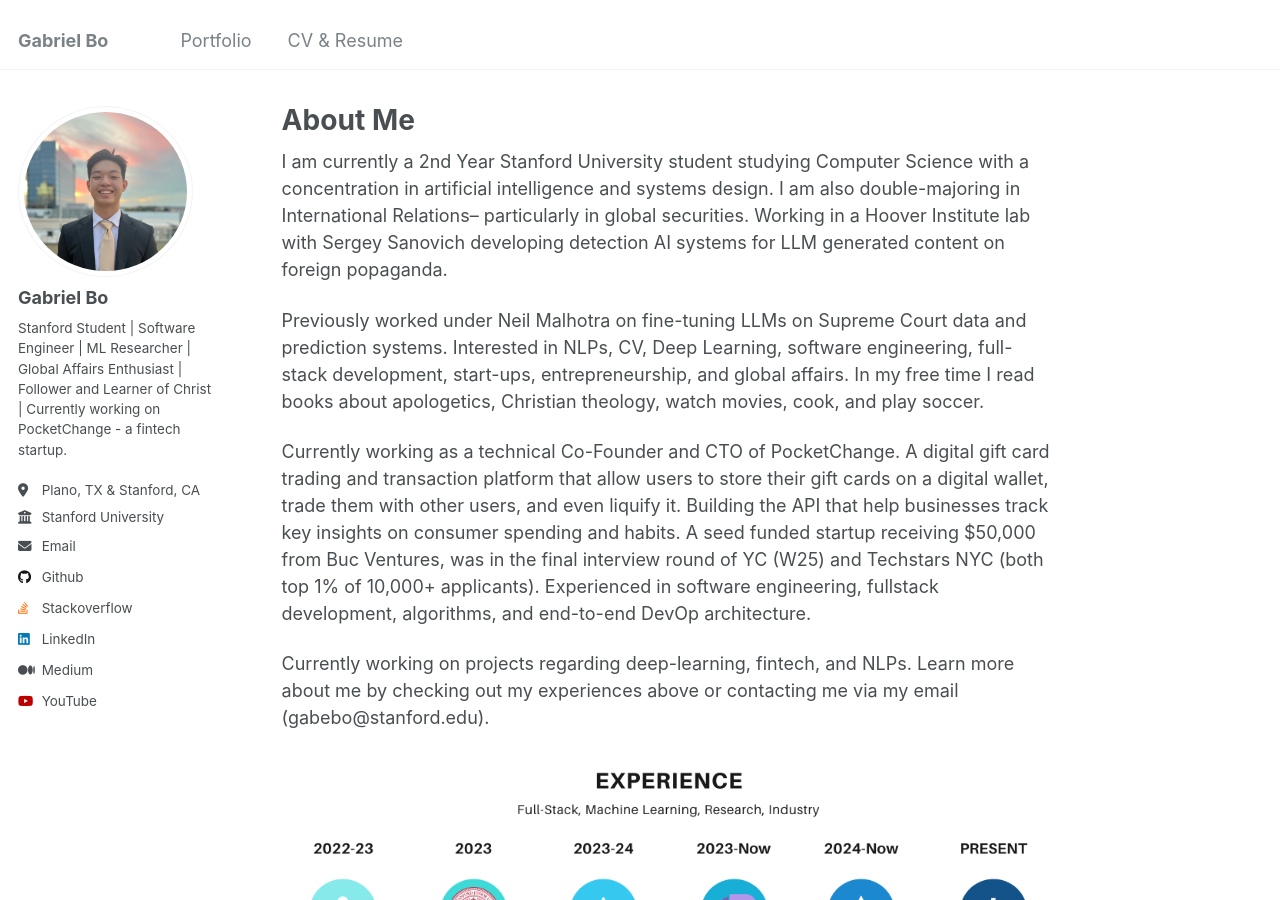
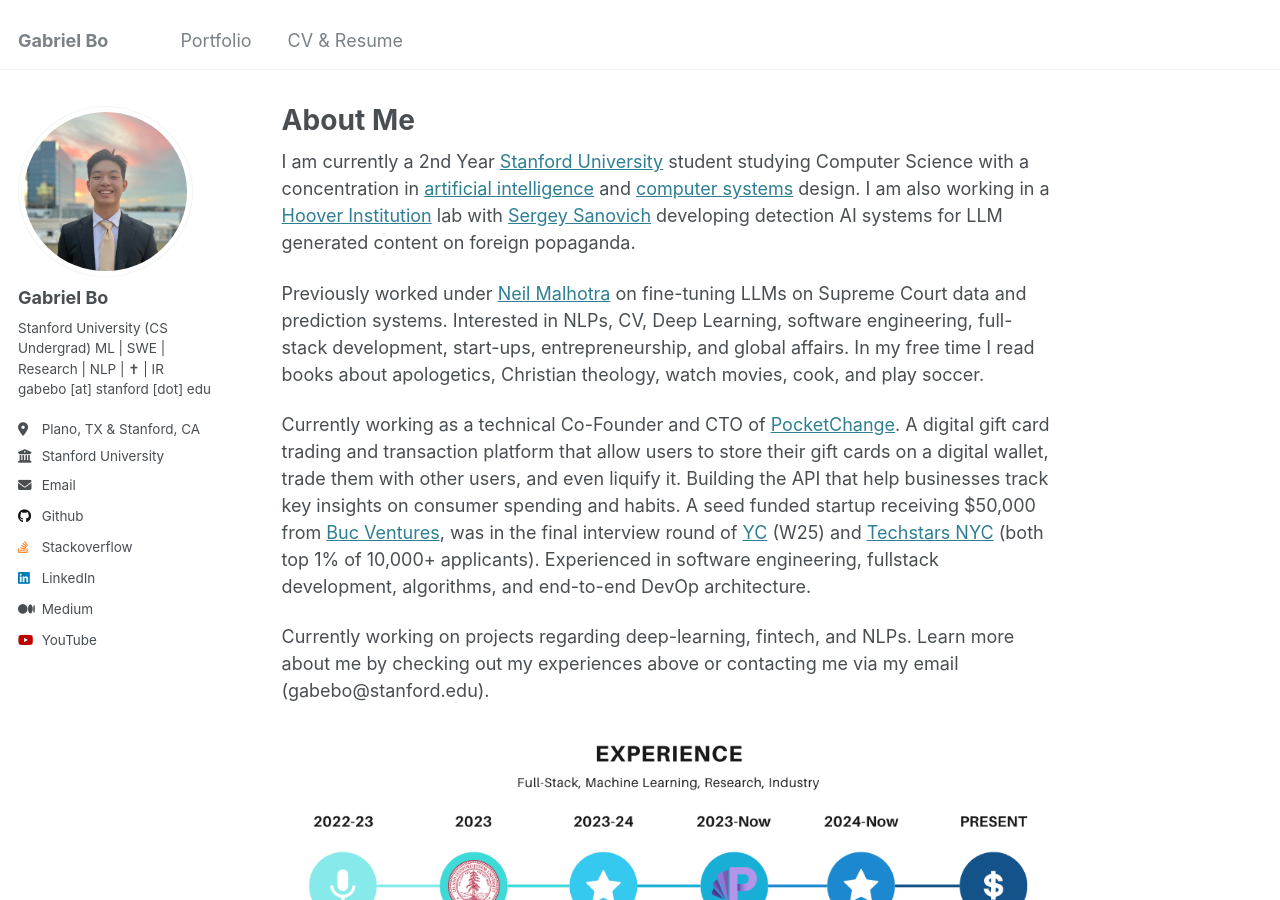
Before and after one commit to gabrielkmbo/gabrielkmbo.github.io, a Jekyll site: the page built from _pages/about.md, in a window 1280 px wide and 900 px high. Built offline with Jekyll 4.4.1, drawn with Linux system fonts in a browser that asks for light colours.

Commit message:
feat: new intro and about page

```diff
--- a/_config.yml
+++ b/_config.yml
@@ -24,7 +24,10 @@ author:
   avatar           : "profile.JPG"
   name             : "Gabriel Bo"
   pronouns         : # example: "she/her"
-  bio              : "Stanford Student | Software Engineer | ML Researcher | Global Affairs Enthusiast | Follower and Learner of Christ | Currently working on PocketChange - a fintech startup."
+  bio              : |
+    Stanford University (CS Undergrad)
+    ML | SWE | Research | NLP | ✝ | IR
+    gabebo [at] stanford [dot] edu
   location         : "Plano, TX & Stanford, CA"
   employer         : "Stanford University"
   uri              : # URL
--- a/_pages/about.md
+++ b/_pages/about.md
@@ -7,11 +7,11 @@ redirect_from:
   - /about.html
 ---
 
-I am currently a 2nd Year Stanford University student studying Computer Science with a concentration in artificial intelligence and systems design. I am also double-majoring in International Relations-- particularly in global securities. Working in a Hoover Institute lab with Sergey Sanovich developing detection AI systems for LLM generated content on foreign popaganda.
+I am currently a 2nd Year <a href="https://www.stanford.edu/">Stanford University</a> student studying Computer Science with a concentration in <a href="https://www.cs.stanford.edu/people/faculty-research-focus/artificial-intelligence">artificial intelligence</a> and <a href="https://www.cs.stanford.edu/people/faculty-research-focus/computer-systems">computer systems</a> design. I am also working in a <a href="https://www.hoover.org/">Hoover Institution</a> lab with <a href="https://sanovich.com/">Sergey Sanovich</a> developing detection AI systems for LLM generated content on foreign popaganda.
 
-Previously worked under Neil Malhotra on fine-tuning LLMs on Supreme Court data and prediction systems. Interested in NLPs, CV, Deep Learning, software engineering, full-stack development, start-ups, entrepreneurship, and global affairs. In my free time I read books about apologetics, Christian theology, watch movies, cook, and play soccer.
+Previously worked under <a href="https://web.stanford.edu/~neilm/">Neil Malhotra</a> on fine-tuning LLMs on Supreme Court data and prediction systems. Interested in NLPs, CV, Deep Learning, software engineering, full-stack development, start-ups, entrepreneurship, and global affairs. In my free time I read books about apologetics, Christian theology, watch movies, cook, and play soccer.
 
-Currently working as a technical Co-Founder and CTO of PocketChange. A digital gift card trading and transaction platform that allow users to store their gift cards on a digital wallet, trade them with other users, and even liquify it. Building the API that help businesses track key insights on consumer spending and habits. A seed funded startup receiving $50,000 from Buc Ventures, was in the final interview round of YC (W25) and Techstars NYC (both top 1% of 10,000+ applicants). Experienced in software engineering, fullstack development, algorithms, and end-to-end DevOp architecture.
+Currently working as a technical Co-Founder and CTO of <a href="https://www.linkedin.com/company/pocketchangedigital/posts/?feedView=all">PocketChange</a>. A digital gift card trading and transaction platform that allow users to store their gift cards on a digital wallet, trade them with other users, and even liquify it. Building the API that help businesses track key insights on consumer spending and habits. A seed funded startup receiving $50,000 from <a href="https://www.berkeleyprep.org/signature-programs/lasher-center-for-business-and-entrepreneurial-studies/buc-ventures/">Buc Ventures</a>, was in the final interview round of <a href="https://www.ycombinator.com/">YC</a> (W25) and <a href="https://www.techstars.com/">Techstars NYC</a> (both top 1% of 10,000+ applicants). Experienced in software engineering, fullstack development, algorithms, and end-to-end DevOp architecture.
 
 Currently working on projects regarding deep-learning, fintech, and NLPs. Learn more about me by checking out my experiences above or contacting me via my email (gabebo@stanford.edu).
 
```
